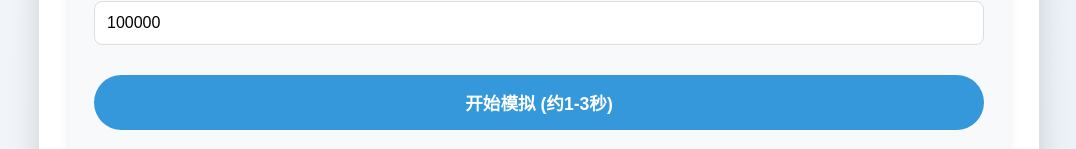
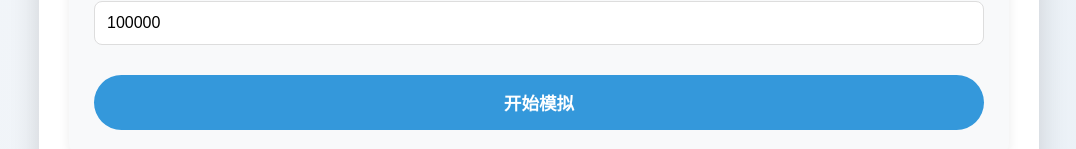
Before and after one commit to Kuwuwu/StarRail_wish, a plain HTML site: page index.html in a window 1280 px wide. Shown: the part 803-952 px from the top of the page, without its empty margins (101-1177 px from the left). Drawn offline with Linux system fonts and the light colour scheme.

Commit message:
Update index.html

```diff
--- a/index.html
+++ b/index.html
@@ -53,7 +53,7 @@
                 <input type="number" id="circle" value="100000" min="1">
             </div>
 
-            <button id="simulateBtn">开始模拟 (约1-3秒)</button>
+            <button id="simulateBtn">开始模拟</button>
         </div>
 
         <div class="results-section" id="results">
```
